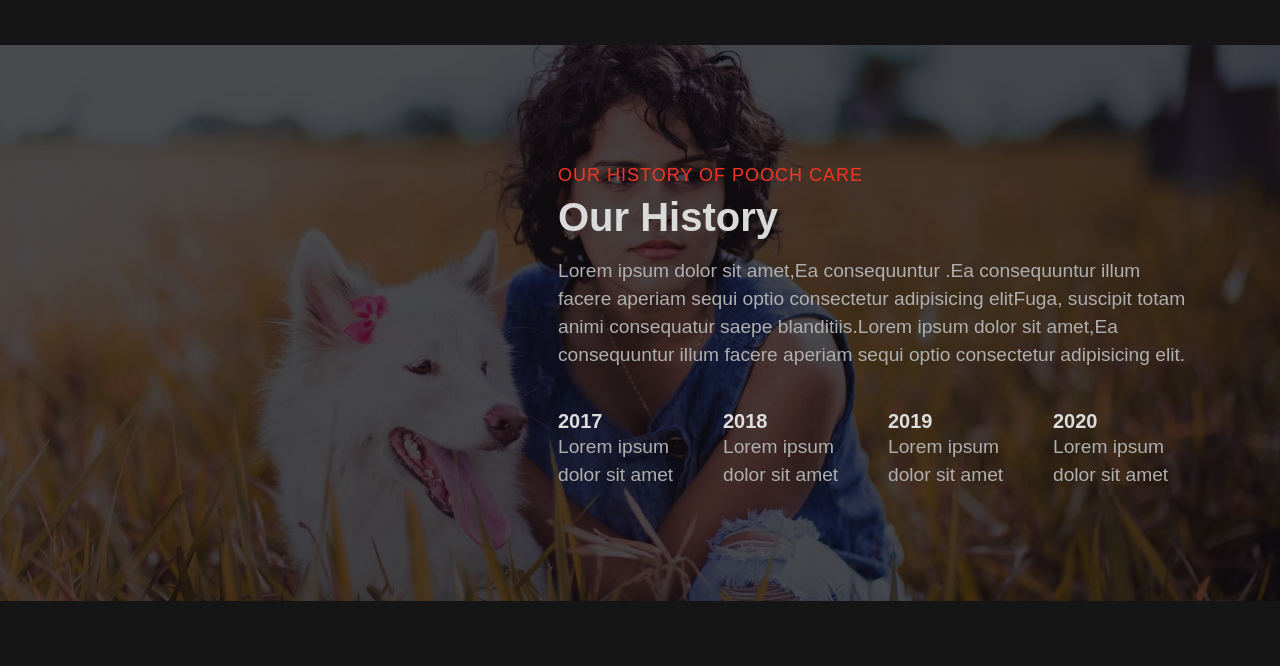
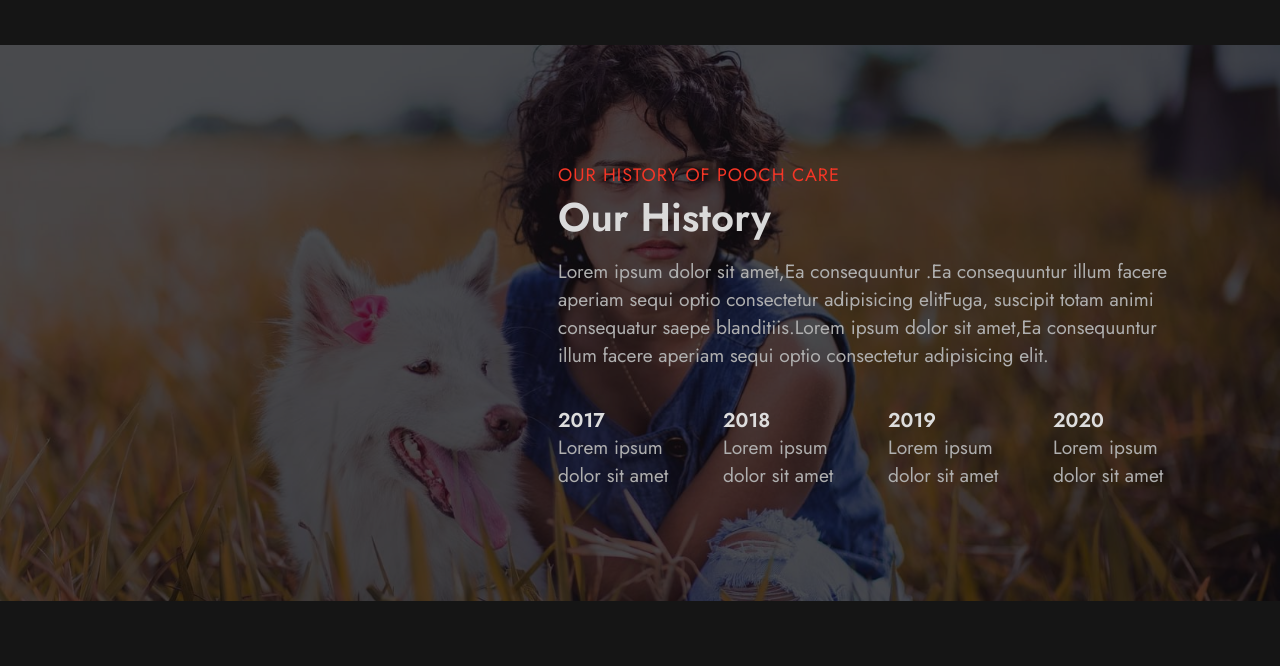
Before and after one commit to ben27625/Pooch__care, a plain HTML site: page home/about.html in a window 1280 px wide. Shown: the part 637-1303 px from the top of the page. Drawn offline with nearby package versions, Linux system fonts and the light colour scheme.

Commit message:
fix font

```diff
--- a/home/about.html
+++ b/home/about.html
@@ -13,6 +13,12 @@
       integrity="sha384-1BmE4kWBq78iYhFldvKuhfTAU6auU8tT94WrHftjDbrCEXSU1oBoqyl2QvZ6jIW3"
       crossorigin="anonymous"
     />
+
+
+    <link rel="preconnect" href="https://fonts.googleapis.com">
+<link rel="preconnect" href="https://fonts.gstatic.com" crossorigin>
+<link href="https://fonts.googleapis.com/css2?family=Jost:ital,wght@0,100;0,200;0,300;0,400;0,500;0,600;0,700;0,800;0,900;1,100;1,200;1,300;1,400;1,500;1,600;1,700;1,800;1,900&display=swap" rel="stylesheet">
+
 
     <!-- font awesome -->
     <link
```
